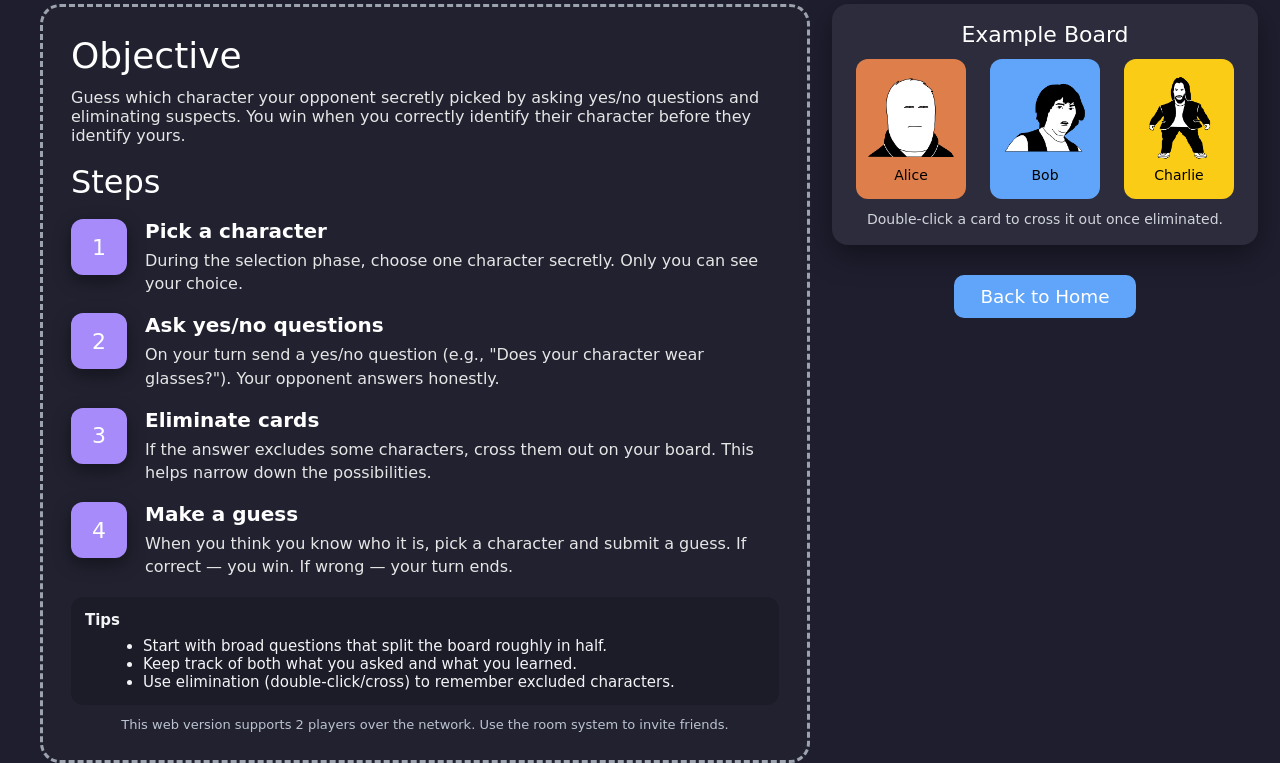
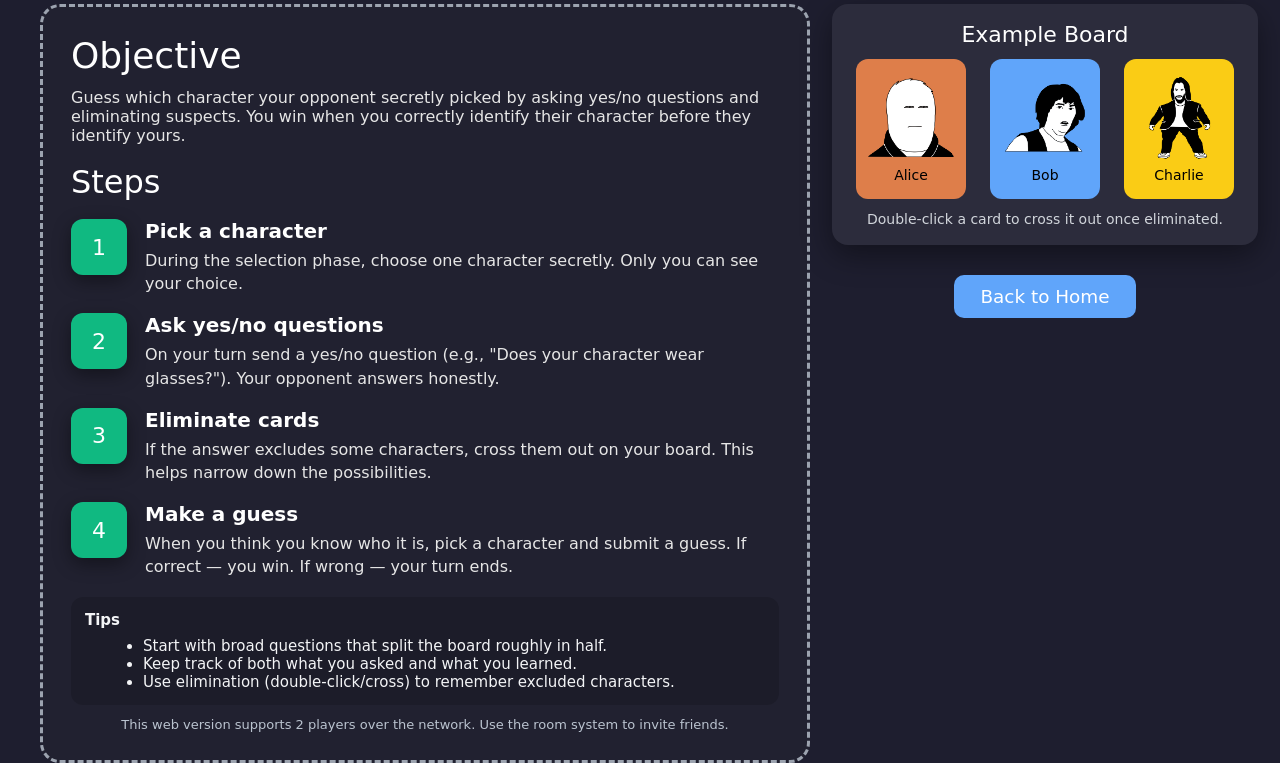
Before and after one commit to AnnRussellCu/Guess-Who-, a Flask app: page /instructions in a window 1280 px wide. Shown: the part 286-1049 px from the top of the page. Run offline with Flask 3, Linux system fonts and the light colour scheme; some web fonts are replaced.

Commit message:
Update instructions.html

```diff
--- a/templates/instructions.html
+++ b/templates/instructions.html
@@ -72,7 +72,7 @@
     min-width:56px;
     min-height:56px;
     border-radius:12px;
-    background:#a78bfa;
+    background:#10B981;
     display:flex;
     align-items:center;
     justify-content:center;
```
